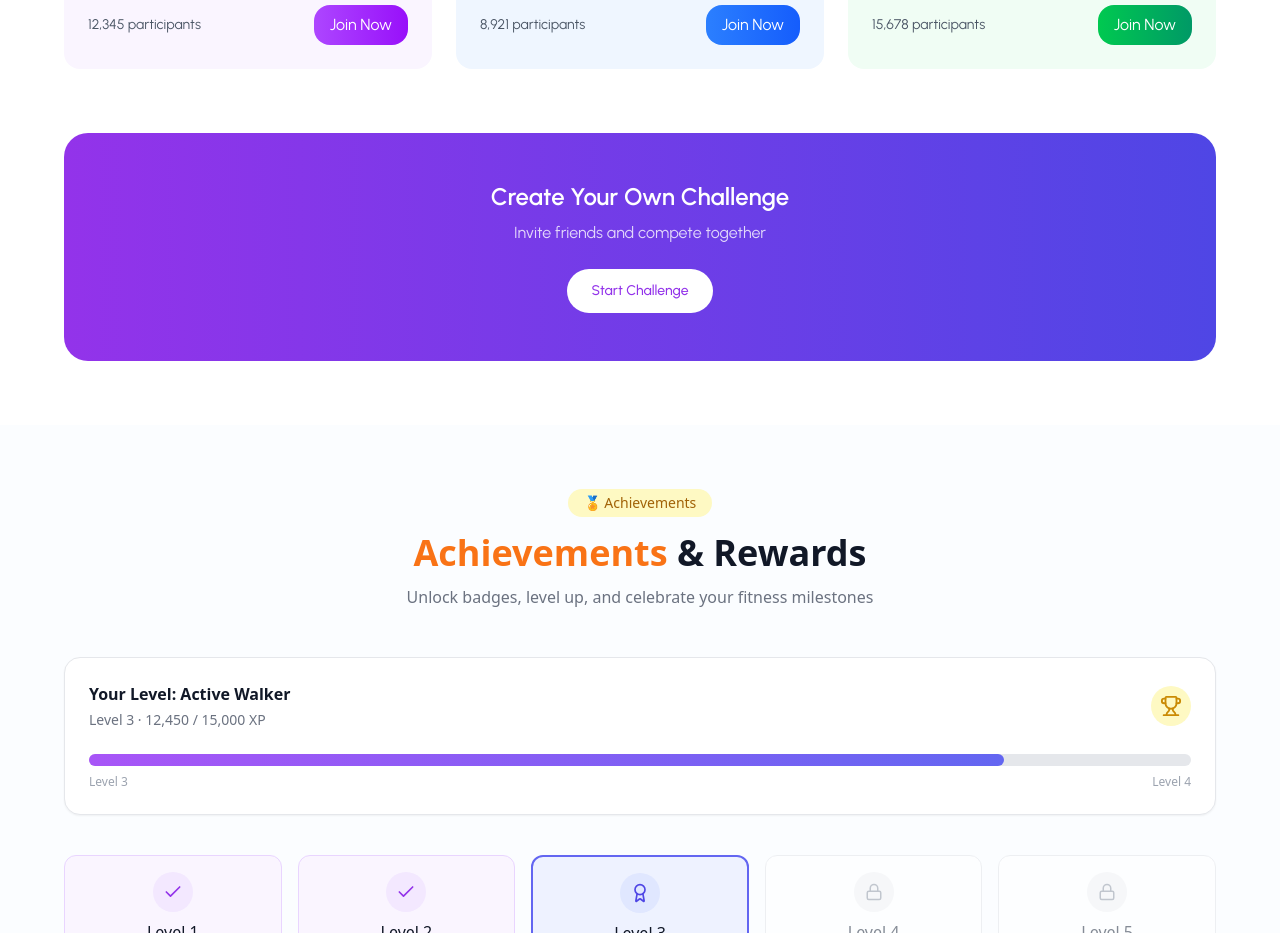
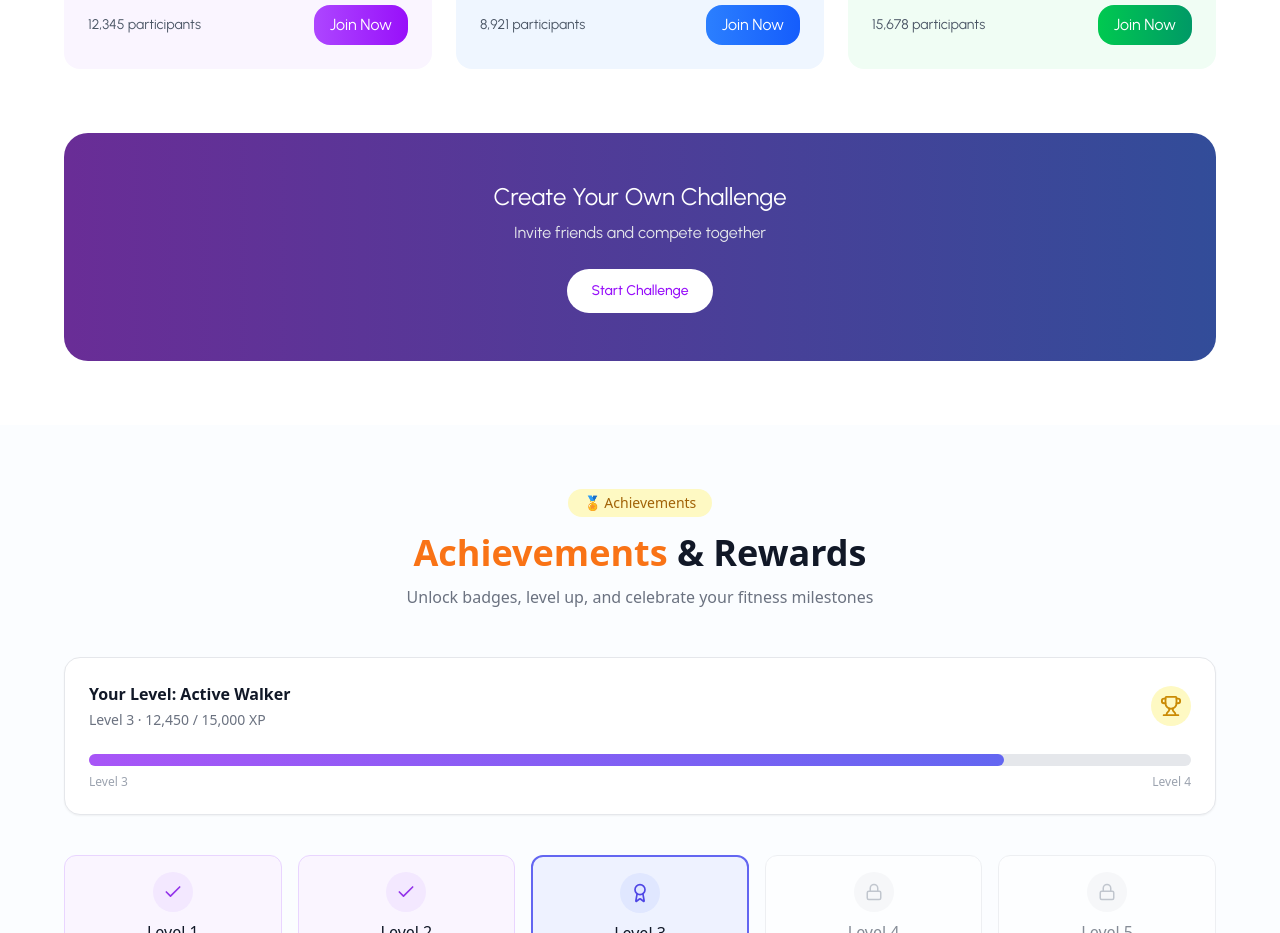
Before and after one commit to Oishee90/greg-landing-page, a React (Vite) app: page / in a window 1280 px wide. Shown: the part 2100-3033 px from the top of the page. Built offline with nearby package versions, Linux system fonts and the light colour scheme; a web font is replaced by a local one.

Commit message:
challenges part fully  complete

```diff
--- a/src/Components/Home/Challenges.jsx
+++ b/src/Components/Home/Challenges.jsx
@@ -136,12 +136,14 @@ export default function Challenges() {
         </div>
 
         {/* CTA */}
-        <div className="p-12 mt-16 text-white rounded-3xl bg-gradient-to-r from-purple-600 to-indigo-600">
-          <h3 className="text-2xl font-semibold">Create Your Own Challenge</h3>
-          <p className="mt-2 text-white/80">
+        <div className="p-12 mt-16 text-[#FFFFFF] rounded-3xl bg-gradient-to-r from-[#59168BE6] to-[#1C398EE6]">
+          <h3 className="text-2xl ">Create Your Own Challenge</h3>
+
+          <p className="mt-2 text-[#E5E7EB]">
             Invite friends and compete together
           </p>
-          <button className="px-6 py-3 mt-6 text-sm font-medium text-purple-600 bg-white rounded-full hover:bg-gray-100">
+
+          <button className="px-6 py-3 mt-6 text-sm font-medium text-[#9810FA] bg-white rounded-full hover:bg-gray-100">
             Start Challenge
           </button>
         </div>
```
